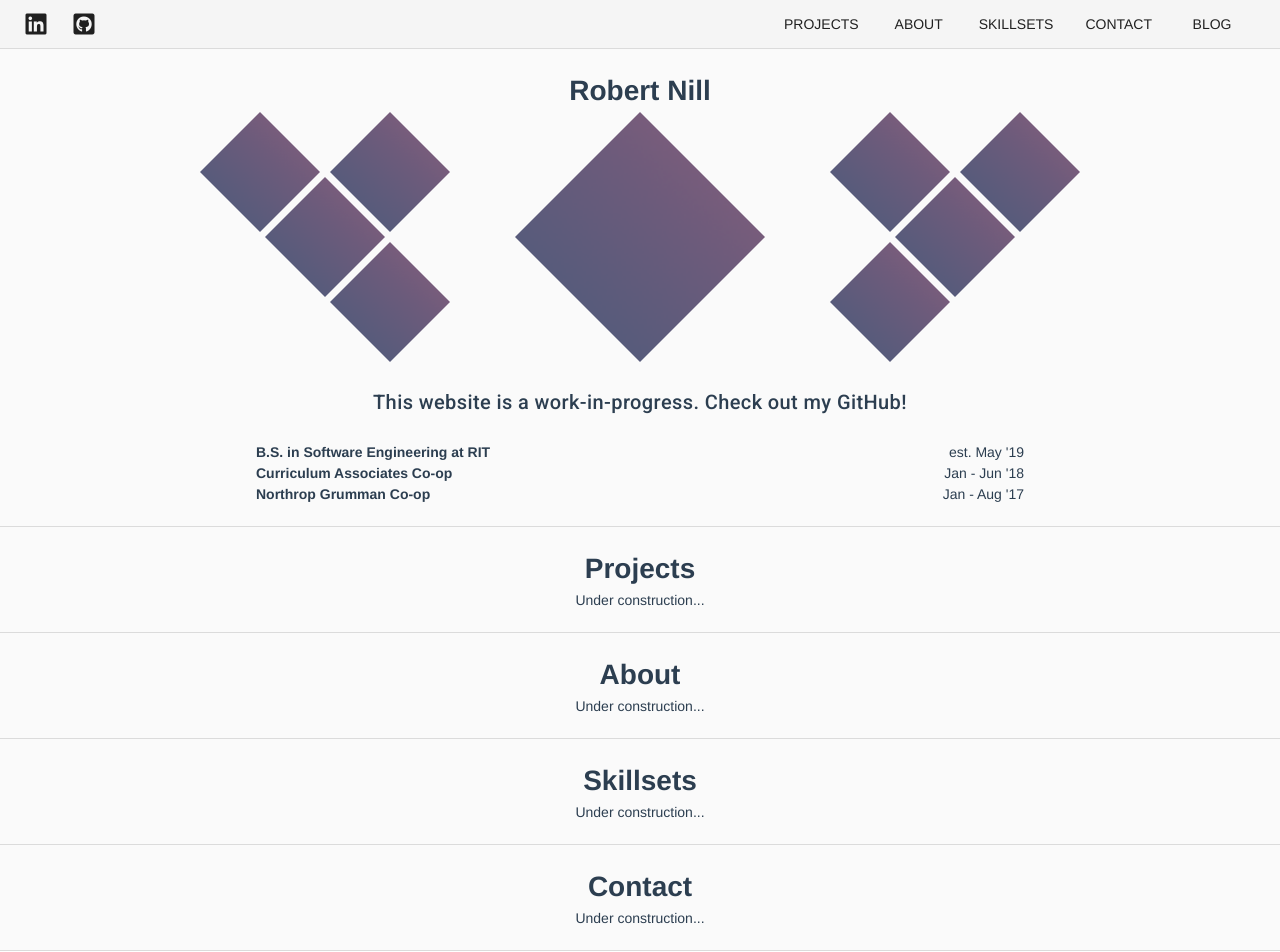
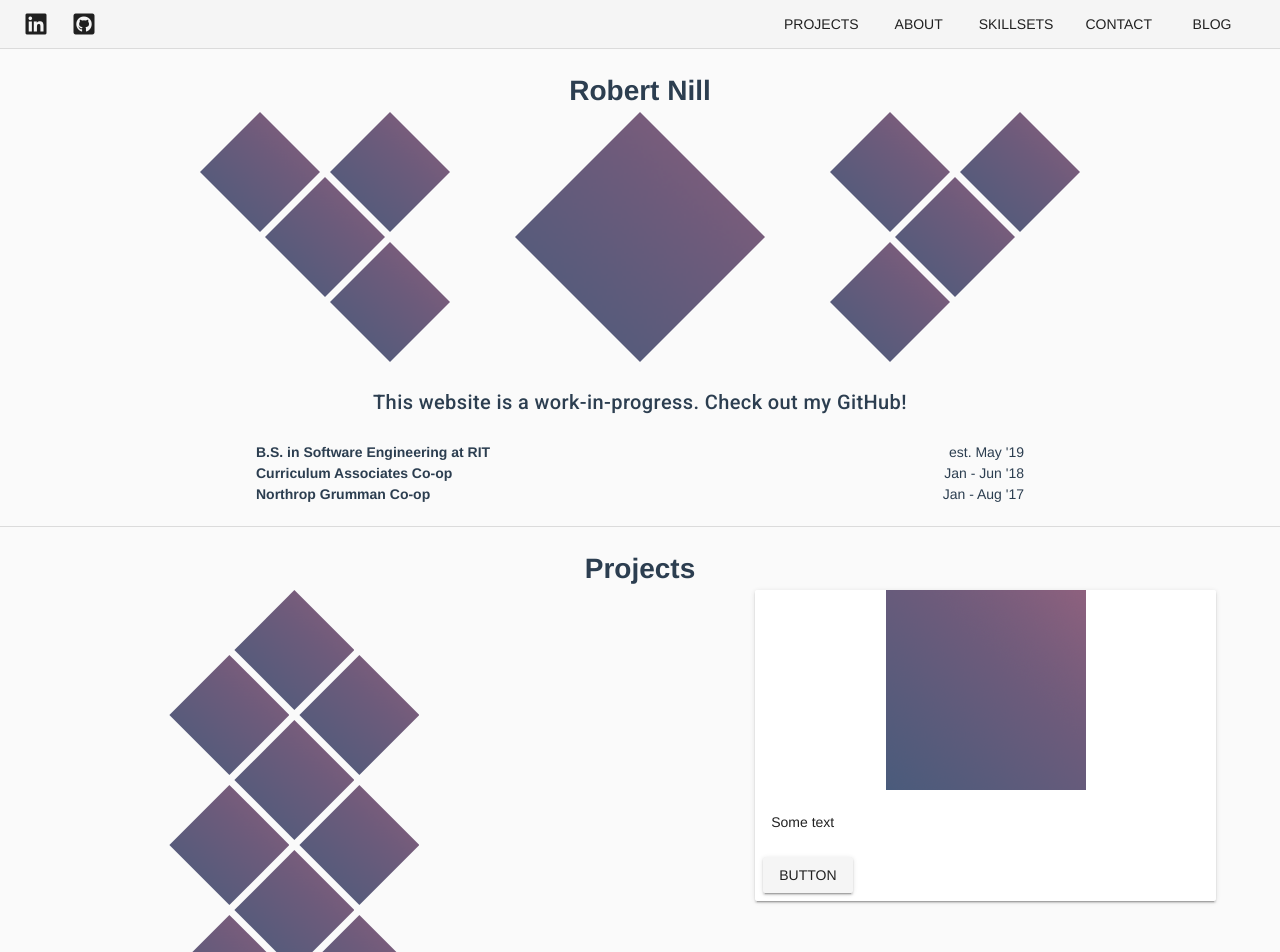
Before and after one commit to rmnill202/vuewebsite, a Vue app: page /#/ in a window 1280 px wide. Shown: the top 952 px of the page. Built offline with nearby package versions, Linux system fonts and the light colour scheme.

Commit message:
Minor grid changes, mock-up
Updated the diamond-grid component a little bit more in preparation for implemention some sort of selection functionality. Also mocked up the projects section a little more. Probably gonna replace the grids with flexboxes.

```diff
--- a/src/js/components/projects.vue
+++ b/src/js/components/projects.vue
@@ -1,22 +1,95 @@
 <template>
   <div>
-    <br>
+    <br> <!-- Section title -->
     <h1>Projects</h1>
-    <div>Under construction...</div>
-    <br>
-    <v-divider></v-divider>
+
+    <!-- Container for the two columns displayed on larger screens -->
+    <div class="hidden-sm-and-down larger">
+
+      <!-- Display the projects in a grid -->
+      <div class="gridSelection">
+        <diamond-grid :elements="imgs" :pattern="[1,2]"
+            :selection="selected" @selected="updateSelected"
+            :width="120" :height="120"
+            class="hidden-sm-and-down"></diamond-grid>
+      </div>
+
+      <!-- Whatever project is selected, display a preview! -->
+      <project-preview v-for="project in projects" :key="project.id"
+        :project="project.preview" class="gridPreview"></project-preview>
+    </div>
+
+    <!-- Container for accordion displayed on smaller screens -->
+    <div class="hidden-md-and-up smaller">
+      <v-expansion-panel>
+        <v-expansion-panel-content v-for="i in imgs"  class="grey lighten-2">
+
+          <!-- Title of the accordion -->
+          <div slot="header">Title</div>
+
+          <!-- Content -->
+          <v-card>
+            <v-card-text class="grey lighten-3">
+              My content
+            </v-card-text>
+          </v-card>
+
+        </v-expansion-panel-content>
+      </v-expansion-panel>
+    </div>
+
+    <br><v-divider></v-divider>
   </div>
 </template>
 
 <script>
+  import ProjectPreview from './util/project-preview.vue';
+  import DiamondGrid from './util/diamond-grid.vue';
+
   export default {
     name: 'projects',
     props: ['projects'],
+    components: {ProjectPreview, DiamondGrid},
     data() {
       return {
+        selected: 1
       };
+    },
+    computed: {
+      imgs() {
+        return this.testArr(`gradient.png`);
+      }
+    },
+    methods: {
+      updateSelected(newIndex) {
+        console.log(newIndex);
+      },
+      testArr(img) {
+        const imgArr = [];
+        for(let i = 0; i < 10; i++) {
+          imgArr.push(require(`../../assets/${img}`));
+        }
+        return imgArr;
+      }
     }
   };
 </script>
 
-<style></style>
+<style>
+  .larger {
+    display: grid;
+    grid-template-columns: 40% 20% 40%;
+    margin-left: 5%;
+    margin-right: 5%;
+  }
+  .smaller {
+    margin-left: 5%;
+    margin-right: 5%;
+  }
+  .gridSelection {
+    grid-column: 1 / 2;
+  }
+  .gridPreview {
+    grid-column: 3 / 4;
+  }
+</style>
--- a/src/js/components/util/diamond-grid.vue
+++ b/src/js/components/util/diamond-grid.vue
@@ -2,13 +2,20 @@
 <template>
   <div>
     <div v-for="(row, index) in renderRows" :key="row.id" :style="index === 0 ? topRowStyle : rowStyle" class="allRows">
-      <img v-for="image in row" :key="image.id" :src="image" :class="imgClass" :style="imgStyle" v-if="image">
-      <div v-else :class="imgClass" :style="imgStyle"></div>
+
+      <!-- Element -->
+      <img v-for="image in row" v-if="image"
+        :key="image.id" :src="image"
+        :class="elementClass" :style="elementStyle" @click="imgInfo(image)">
+
+      <!-- Empty space -->
+      <div v-else :class="emptyClass" :style="emptyStyle"/>
     </div>
   </div>
 </template>
 
 <script>
+
   export default {
     name: 'diamond-grid',
     props: {
@@ -29,6 +36,22 @@
       pattern: {
         type: Array,
         required: true
+      },
+      /**
+       * The index of the selected element, based on the array of elements passed into this component. If passed
+       *   in, will be used to apply a "selected" styling to the element at the given index, and enables selection
+       *   of elements.
+       */
+      selection: {
+        type: Number,
+        required: false
+      },
+      /**
+       * An object that optionally defines styling to be applied to elements.
+       */
+      styling: {
+        type: Object,
+        required: false
       },
       /**
        * An array of visual elements to populate the grid with. Each element should be an object with a type
@@ -139,44 +162,44 @@
         //Return there reversed order of elements by default, as we render top-down
         return rows.length > 0 ? (this.flipVertical ? rows : rows.reverse()) : undefined;
       },
-      /**
-       * @return Rows in order of how they should be rendered, excluding the topmost row.
-       */
-      bottomRows() {
-        return this.renderRows ? this.renderRows.slice(1, this.renderRows.length) : [];
-      },
-      /**
-       * @return The first row that should be rendered.
-       */
-      topRow() {
-        return this.renderRows ? this.renderRows[0] : [];
-      },
-      /**
-       * @return Styling for the top row.
-       */
+
+
+      /** Row styling **/
+      /****************/
       topRowStyle() {
         return { lineHeight: 0};
       },
-      /**
-       * @return Styling for the rest of the rows, which is computed based on image height.
-       */
       rowStyle() {
         return {marginTop:`-${(this.height / 2) - this.verticalSpacing}px`, lineHeight: 0};
       },
-      /**
-       * @return The CSS classes that should be applied to all elements and grid elements.
-       */
-      imgClass() {
+
+      /** Styling for elements & blank spaces **/
+      /*****************************/
+      allClass() {
         return ['diamond'];
       },
-      /**
-       * @return Any CSS styling that should be applied to all elements. Should be useful
-       *   for any dynamic styles.
-       */
-      imgStyle() {
+      allStyle() {
         return {'width': `${this.width}px`, 'height': `${this.height}px`,
                 'marginLeft': `${this.margins}px`, 'marginRight': `${this.margins}px`,
                 'minWidth': `${this.width}px`};
+      },
+
+      /** Styling for all elements **/
+      /*****************************/
+      elementClass() {
+        return this.allClass;
+      },
+      elementStyle() {
+        return this.allStyle;
+      },
+
+      /** Styling empty spaces **/
+      /*****************************/
+      emptyClass() {
+        return this.allClass;
+      },
+      emptyStyle() {
+        return this.allStyle;
       }
     },
     methods: {
@@ -230,6 +253,18 @@
 
         //Return the row and updated indices
         return {'row': ((row.length > 0) ? row : undefined), 'elemIndex': iElm, 'patternIndex': iPat + 1};
+      },
+      /**
+       * Inform the parent context that the selection has changed.
+       * @param newSelection : The index of the new selection, which matches an index located in the elements array.
+       */
+      updateSelection(newSelection) {
+        this.$emit('selected', newSelection);
+      },
+      imgInfo(image) {
+        console.log("\nImage");
+        console.log(image);
+        console.log(image.id);
       }
     }
   }
--- /dev/null
+++ b/src/js/components/util/project-preview.vue
@@ -0,0 +1,43 @@
+<template>
+  <div>
+    <v-card>
+
+      <!-- Card Image -->
+      <v-card-media>
+        <img :src="imgTest">
+      </v-card-media>
+
+      <!-- Text content -->
+      <v-card-title>
+        Some text
+      </v-card-title>
+
+      <!-- Buttons -->
+      <v-card-actions>
+        <v-btn>Button</v-btn>
+      </v-card-actions>
+
+    </v-card>
+  </div>
+</template>
+
+<script>
+  export default {
+    name: 'project-preview',
+    props: ['project'],
+    data() {
+      return {
+        name: this.project.name,
+        description: this.project.description,
+        start: this.project.startDate,
+        end: this.project.endDate,
+        images: this.project.images,
+        imgTest: `${require("../../../assets/gradient.png")}`
+      }
+    }
+  }
+</script>
+
+<style>
+
+</style>
```
